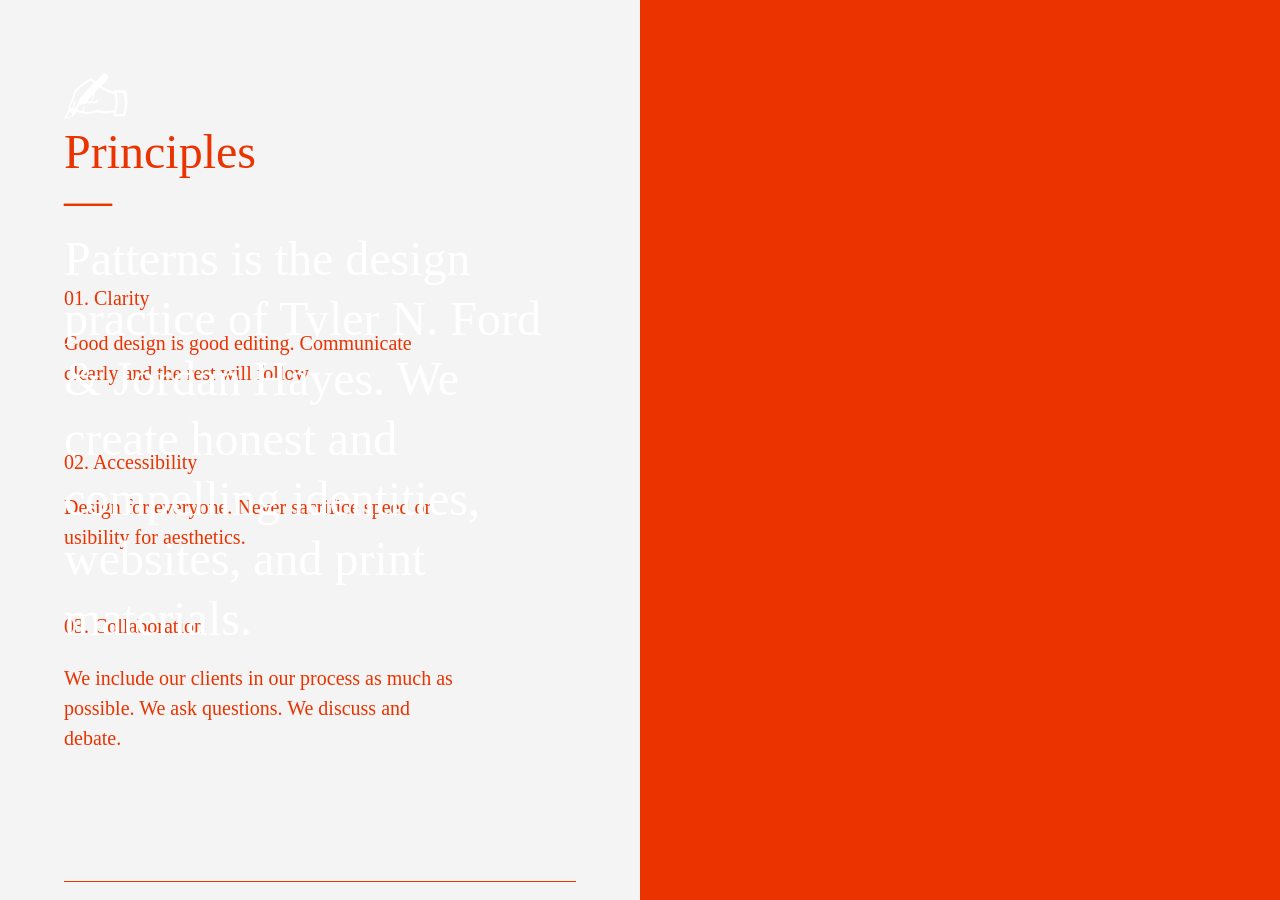
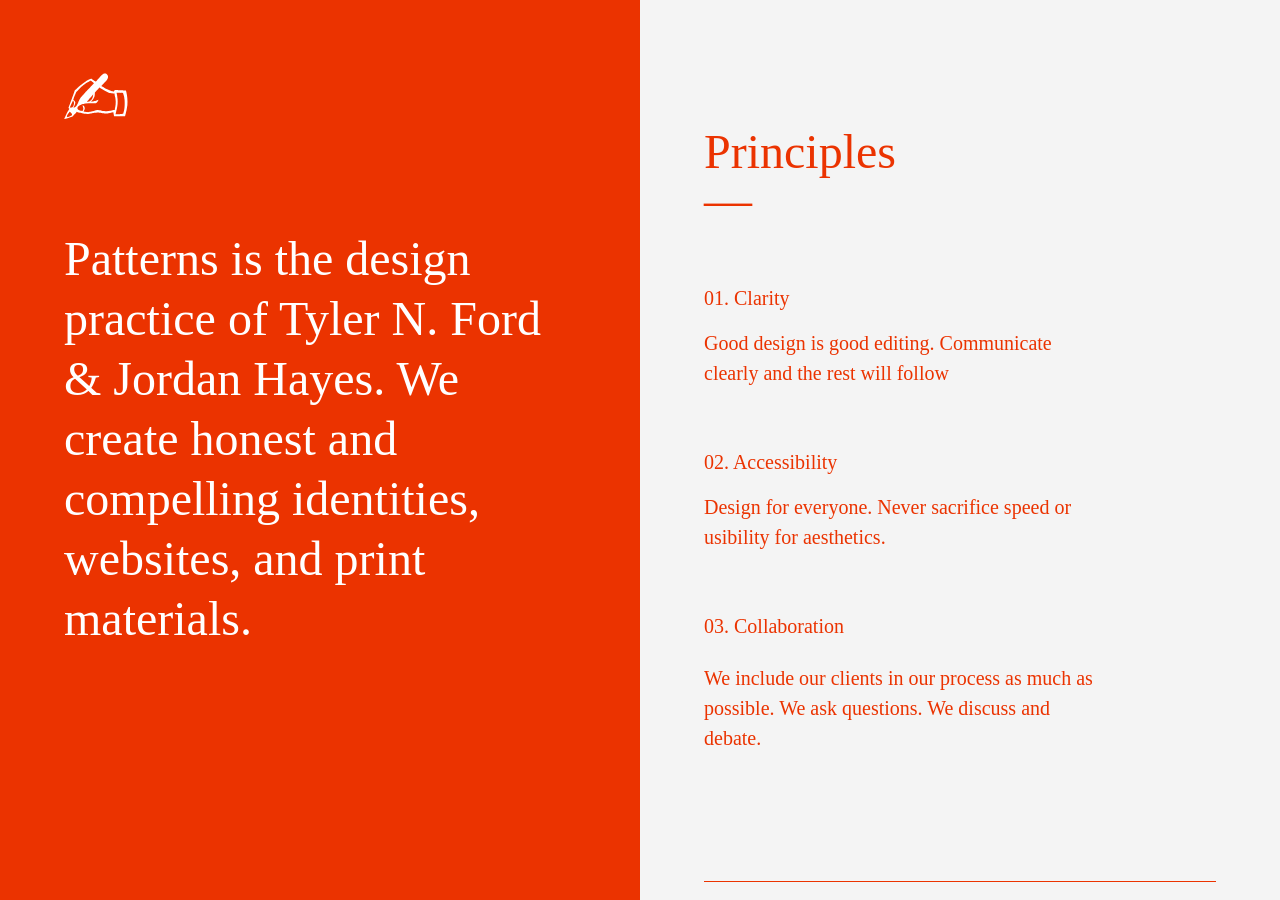
Before and after one commit to wearepatterns/wearepatterns.github.io, a Jekyll site: the page built from index.markdown, in a window 1280 px wide and 900 px high. Built offline with Jekyll 4.4.1, drawn with Linux system fonts in a browser that asks for light colours.

Commit message:
Update split.html

```diff
--- a/_layouts/split.html
+++ b/_layouts/split.html
@@ -32,7 +32,7 @@
 </head>
 
 <body class="fw4 bg-red flex-ns justify-between-ns" style="font-family:'p22-underground';">
-    <header class="vh-100 fixed white ph3 ph4-ns ph5-l w-50">
+    <header class="vh-100 relative white ph3 ph4-ns ph5-l w-50">
         <img class="pt4 pt5-l mt0 mb4 mb5-l w2 w3-l" src="/hand.svg">
         <h1 class="pb5 pb0-ns mb0 f3 f2-ns f1-l lh-title measure-narrow normal">{{ page['description'] }}</h1>
     </header>
```
